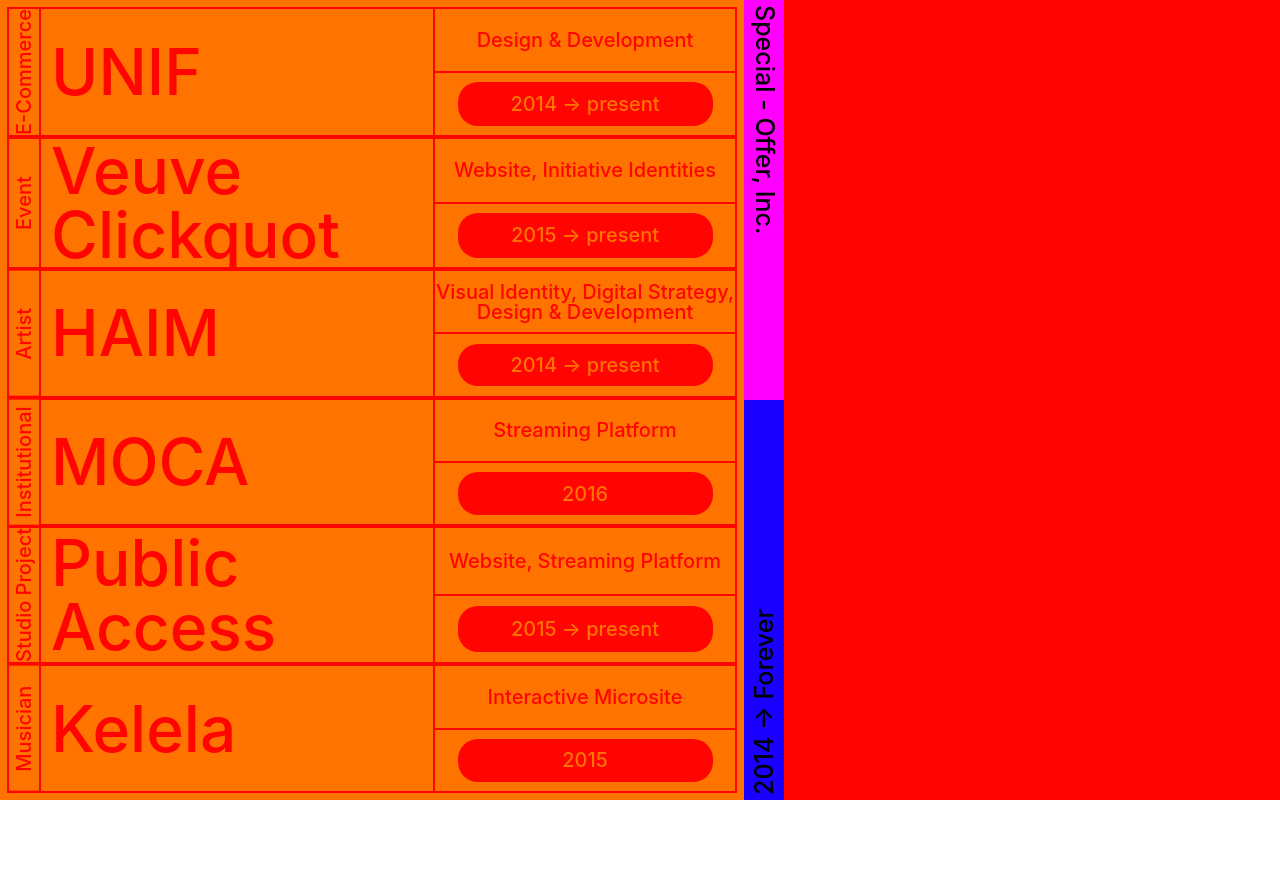
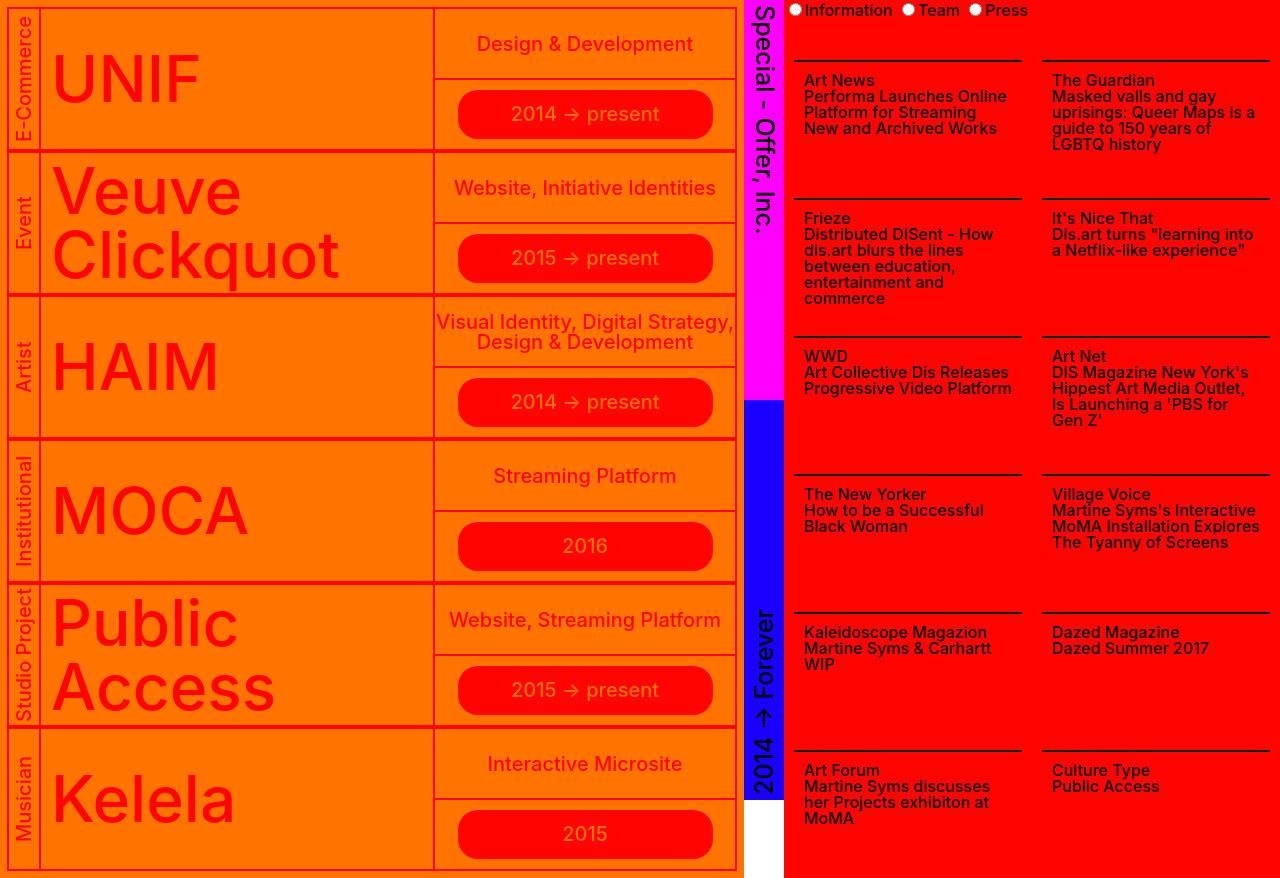
Before and after one commit to 2sumin2/special-offer, a plain HTML site: page index.html in a window 1280 px wide. Before the commit the page ends 800 px from the top, so only its background shows below. Drawn offline with nearby package versions, Linux system fonts and the light colour scheme.

Commit message:
Add content to section three

```diff
--- a/index.html
+++ b/index.html
@@ -4,7 +4,7 @@
 <head>
     <meta charset="utf-8">
     <meta name="viewport" content="width=device-width">
-    <title>Special offer, Inc.</title>
+    <title>repl.it</title>
     <link href="style.css" rel="stylesheet" type="text/css" />
 </head>
 
@@ -81,7 +81,64 @@
         </div>
     </div>
 
-    <div class="info"></div>
+    <div class="info">
+        <div class="radio_box">
+            <input type="radio" value="information" name="property">Information</input>
+            <input type="radio" value="team" name="property">Team</input>
+            <input type="radio" value="press" name="property">Press</input>
+        </div>
+        <div class="info_box">
+            <div class="info_title">Art News</div>
+            <div class="info_content">Performa Launches Online Platform for Streaming New and Archived Works</div>
+        </div>
+        <div class="info_box">
+            <div class="info_title">The Guardian</div>
+            <div class="info_content">Masked valls and gay uprisings: Queer Maps is a guide to 150 years of LGBTQ
+                history</div>
+        </div>
+        <div class="info_box">
+            <div class="info_title">Frieze</div>
+            <div class="info_content">Distributed DISent - How dis.art blurs the lines between education, entertainment
+                and commerce</div>
+        </div>
+        <div class="info_box">
+            <div class="info_title">It's Nice That</div>
+            <div class="info_content">Dis.art turns "learning into a Netflix-like experience"</div>
+        </div>
+        <div class="info_box">
+            <div class="info_title">WWD</div>
+            <div class="info_content">Art Collective Dis Releases Progressive Video Platform</div>
+        </div>
+        <div class="info_box">
+            <div class="info_title">Art Net</div>
+            <div class="info_content">DIS Magazine New York's Hippest Art Media Outlet, Is Launching a 'PBS for Gen Z'
+            </div>
+        </div>
+        <div class="info_box">
+            <div class="info_title">The New Yorker</div>
+            <div class="info_content">How to be a Successful Black Woman</div>
+        </div>
+        <div class="info_box">
+            <div class="info_title">Village Voice</div>
+            <div class="info_content">Martine Syms's Interactive MoMA Installation Explores The Tyanny of Screens</div>
+        </div>
+        <div class="info_box">
+            <div class="info_title">Kaleidoscope Magazion</div>
+            <div class="info_content">Martine Syms & Carhartt WIP</div>
+        </div>
+        <div class="info_box">
+            <div class="info_title">Dazed Magazine</div>
+            <div class="info_content">Dazed Summer 2017</div>
+        </div>
+        <div class="info_box">
+            <div class="info_title">Art Forum</div>
+            <div class="info_content">Martine Syms discusses her Projects exhibiton at MoMA</div>
+        </div>
+        <div class="info_box">
+            <div class="info_title">Culture Type</div>
+            <div class="info_content">Public Access</div>
+        </div>
+    </div>
 </body>
 
 </html>
--- a/style.css
+++ b/style.css
@@ -106,4 +106,17 @@ body {
 
 .info {
     background-color: #ff0400;
+    display: grid;
+    grid-template-columns: 1fr 1fr;
+    grid-template-rows: 50px repeat(6, 1fr);
 }
+
+.radio_box {
+    grid-column: 1/-1;
+}
+
+.info_box {
+    border-top: 2px solid;
+    margin: 10px;
+    padding: 10px;
+}
```
